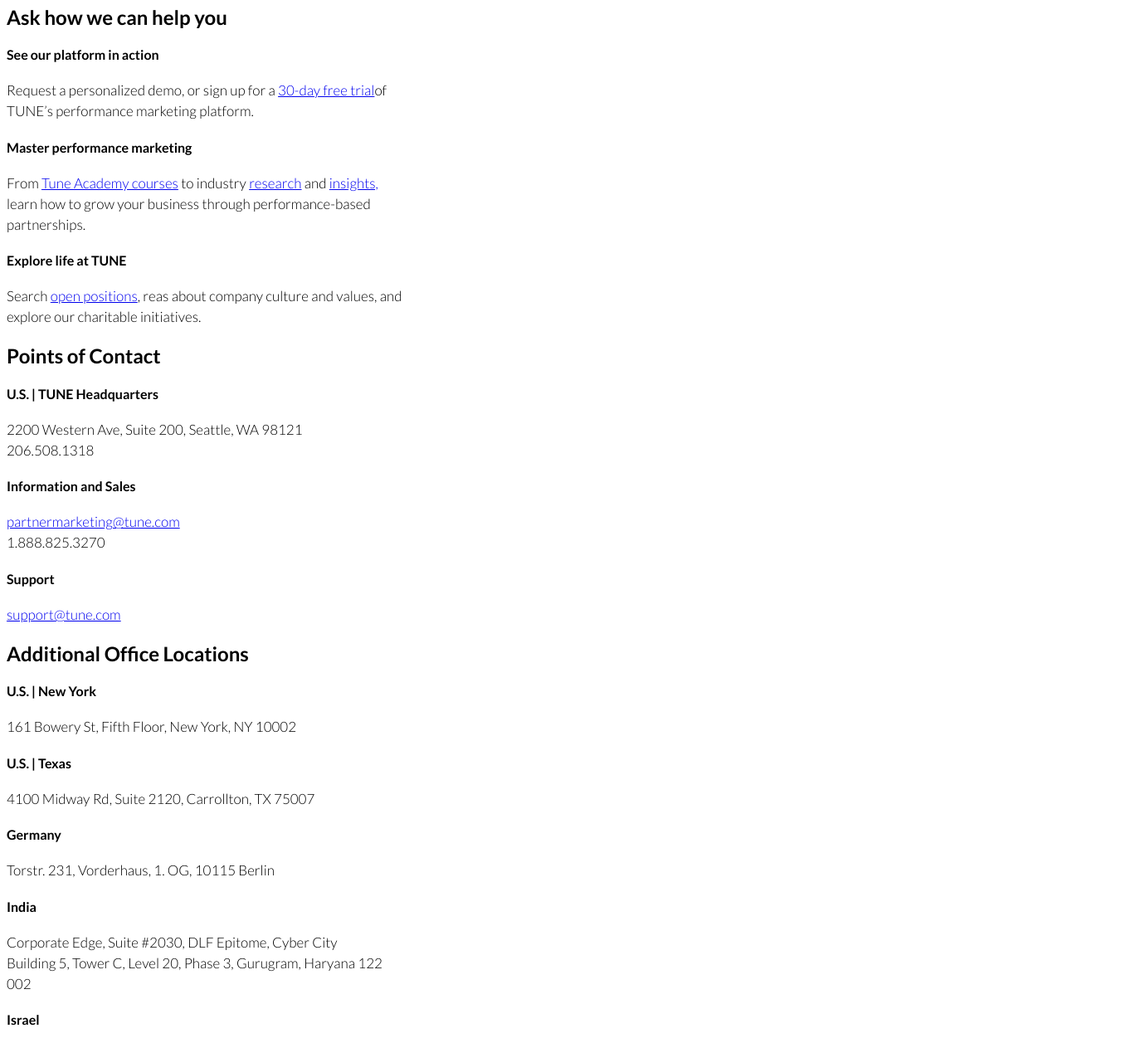
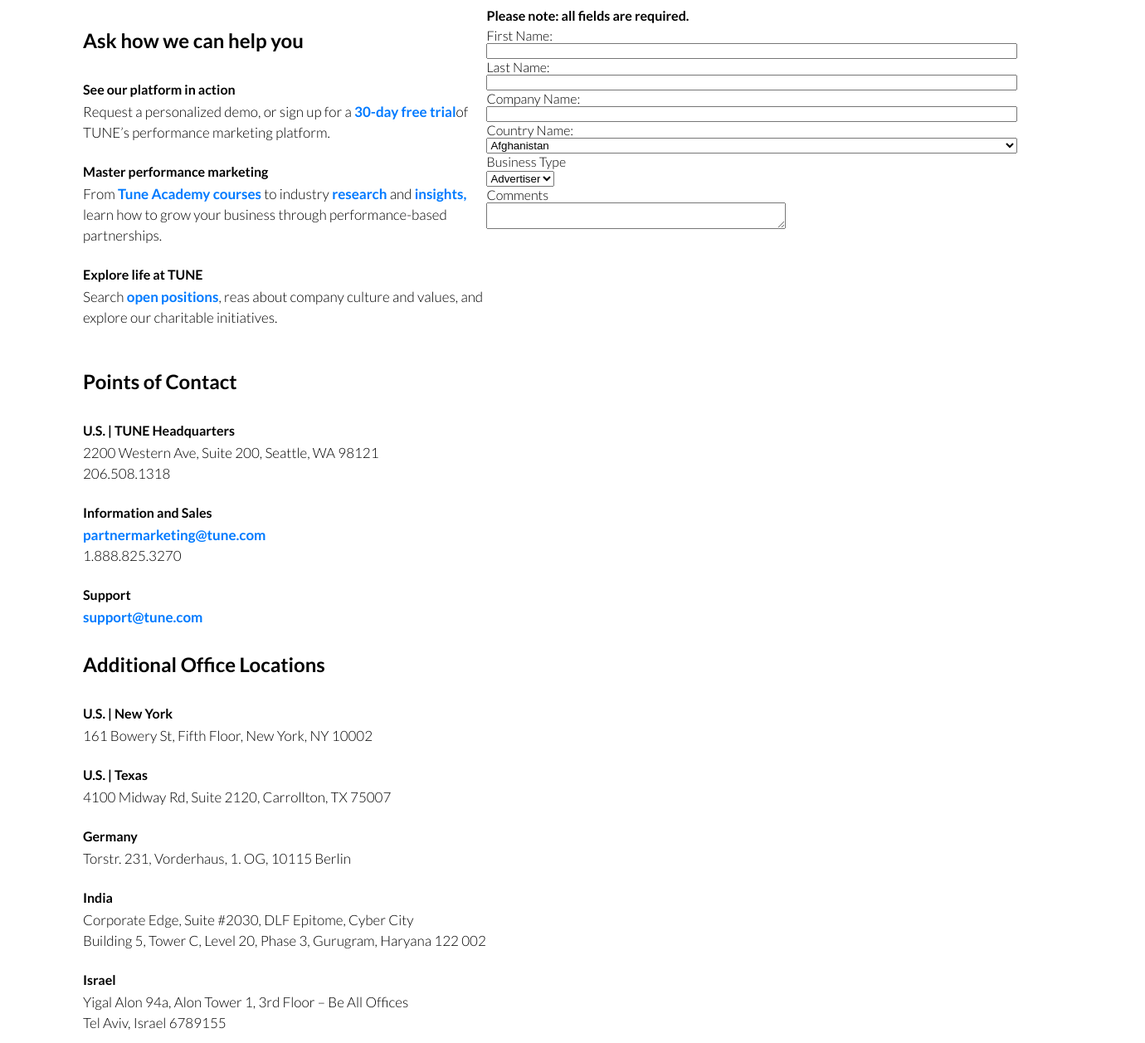
Before and after one commit to munisaazim/form_number_two_first_variation, a plain HTML site: page index.html in a window 1280 px wide. Shown: the part 76-1333 px from the top of the page at 83% size, 1380 px wide, since content can reach past the window. Drawn offline with Linux system fonts and the light colour scheme.

Commit message:
Info side

```diff
--- a/index.html
+++ b/index.html
@@ -10,26 +10,26 @@
     <h1>Let's Talk a Conversation</h1>
     <div class="container">
         <div class="info">
+            <h2>Ask how we can help you</h2>
 
+            <h4>See our platform in action</h4>
+            <p class="paragraph">Request a personalized demo, or sign up for
+             a <a href="#">30-day free trial</a>of TUNE’s performance marketing platform.</p>
 
-            <h2>Ask how we can help you</h2>
-            <h4>See our platform in action</h4>
-            <p>Request a personalized demo, or sign up for
-             a <a href="#">30-day free trial</a>of TUNE’s performance marketing platform.</p>
             <h4>Master performance marketing</h4>
-            <p>From <a href="#">Tune Academy courses</a> to industry <a href="#">research</a> and <a href="#">insights,</a> learn how to grow your business through performance-based partnerships.</p>
+            <p class="paragraph">From <a href="#">Tune Academy courses</a> to industry <a href="#">research</a> and <a href="#">insights,</a> learn how to grow your business through performance-based partnerships.</p>
             <h4>Explore life at TUNE</h4>
-            <p>Search <a href="#">open positions</a>, reas about company
+            <p class="paragraph">Search <a href="#">open positions</a>, reas about company
            culture and values, and explore our charitable
             initiatives.</p>
 
 
             <h2> Points of Contact</h2>
             <h4>U.S. | TUNE Headquarters</h4>
-            <p> 2200 Western Ave, Suite 200, Seattle, WA 98121 <br>
+            <p class="paragraph"> 2200 Western Ave, Suite 200, Seattle, WA 98121 <br>
                 206.508.1318</p>
             <h4>Information and Sales</h4>
-            <p><a href="mailto:partnermarketing@tune.com">partnermarketing@tune.com</a> <br>
+            <p class="paragraph"><a href="mailto:partnermarketing@tune.com">partnermarketing@tune.com</a> <br>
             1.888.825.3270</p>
             <h4>Support</h4>
             <p> <a href="mailto:support@tune.com">support@tune.com</a></p>
@@ -37,18 +37,18 @@
 
             <h2>Additional Office Locations</h2>
             <h4>U.S. | New York</h4>
-            <p>161 Bowery St, Fifth Floor, New York, NY 10002</p>
+            <p class="paragraph">161 Bowery St, Fifth Floor, New York, NY 10002</p>
             <h4>U.S. | Texas</h4>
-            <p>4100 Midway Rd, Suite 2120, Carrollton, TX 75007</p>
+            <p class="paragraph">4100 Midway Rd, Suite 2120, Carrollton, TX 75007</p>
             <h4>Germany</h4>
-            <p>Torstr. 231, Vorderhaus, 1. OG, 10115 Berlin</p>
+            <p class="paragraph">Torstr. 231, Vorderhaus, 1. OG, 10115 Berlin</p>
             <h4>India</h4>
-            <p>Corporate Edge, Suite #2030, DLF Epitome, Cyber City  <br> Building 5, Tower C, Level 20, Phase 3, Gurugram, Haryana 122 002</p>
+            <p class="paragraph">Corporate Edge, Suite #2030, DLF Epitome, Cyber City  <br> Building 5, Tower C, Level 20, Phase 3, Gurugram, Haryana 122 002</p>
             <h4>Israel</h4>
-            <p>Yigal Alon 94a, Alon Tower 1, 3rd Floor – Be All Offices <br>
+            <p class="paragraph">Yigal Alon 94a, Alon Tower 1, 3rd Floor – Be All Offices <br>
                 Tel Aviv, Israel 6789155</p>
         </div>
-    </div>
+
     <div class="input">
         <h4>Please note: all fields are required.</h4>
         <label for="">First Name:</label>
@@ -327,5 +327,6 @@
         <textarea name="" id="" cols="43" rows="2"></textarea>
         </div>
     </div>
+</div>
 </body>
 </html>
--- a/style/style.css
+++ b/style/style.css
@@ -1,6 +1,9 @@
+
     @import url('https://fonts.googleapis.com/css2?family=Lato:wght@300;700&display=swap');
-    html{
+*{
 
+        margin: 0;
+        padding: 0;
         box-sizing: border-box;
     }
     body{
@@ -15,6 +18,9 @@
     }
     .container{
         width: 100%;
+        display: flex;
+        margin-left: 100px;
+        margin-right: 100px;
     }
     .info{
         width: 38%;
@@ -24,6 +30,39 @@
         font-size: 17px;
         font-weight: 300;
     }
-    .class{
-
+    h1{
+        line-height: 80px;
+        text-align: center;
+        font-weight: bold;
     }
+    h2{
+        margin: 30px 0px;
+        font-size: 1.5em;
+    }
+    h4{
+        margin: 5px 0px;
+    }
+    p.paragraph{
+        margin-bottom: 20px;
+    }
+    a{
+        text-decoration: none;
+        color: #007aff;
+        font-weight: 700;
+    }
+    a:hover{
+        cursor: pointer;
+        color: #989898;
+    }
+    .container{
+        width: 100%;
+    }
+    .info{
+        display: flex;
+        flex-direction: column;
+    }
+    .input{
+        display: flex;
+        flex-direction: column;
+        width: 50%;
+    }
```
